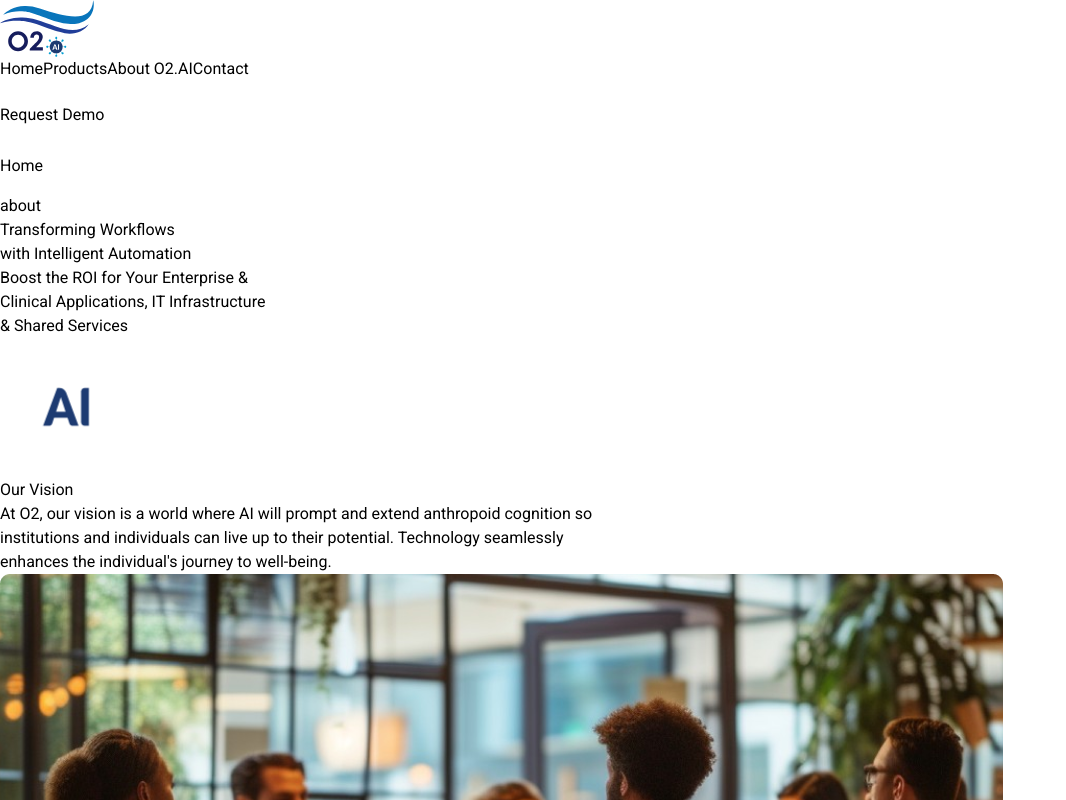
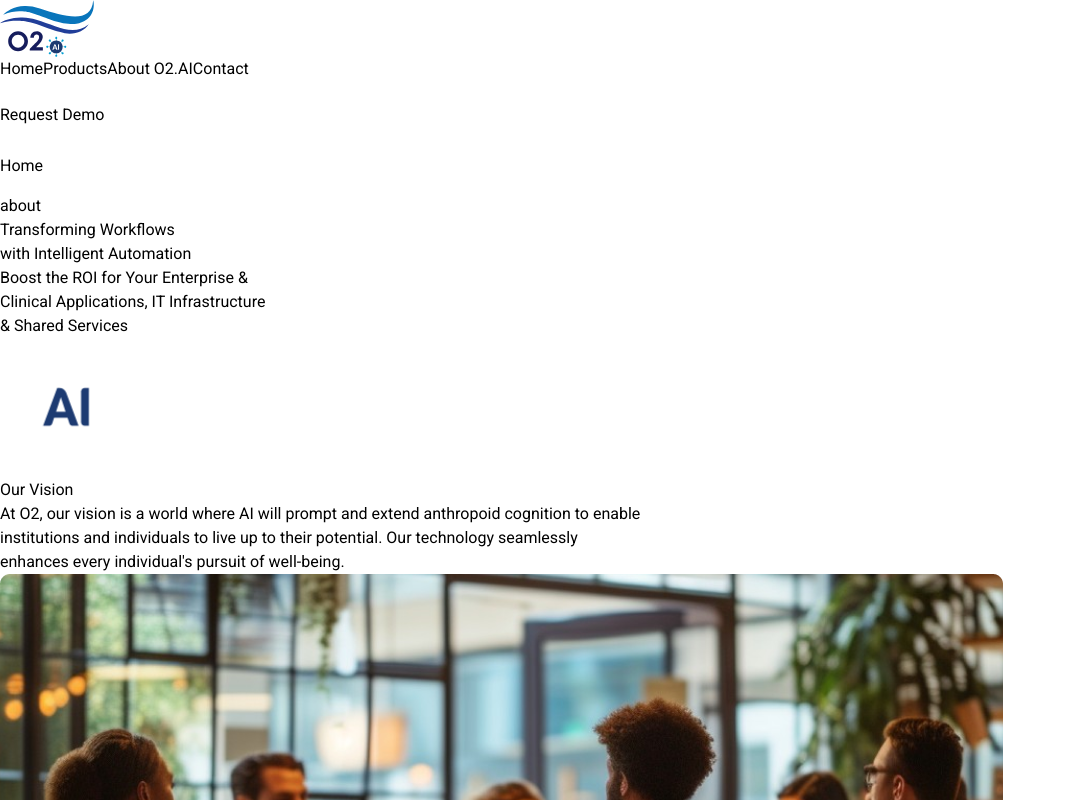
Before and after one commit to annaO2AI/o2ai, a Next.js app: page /about in a window 1280 px wide. Shown: the top 800 px of the page, without its empty margins (0-1066 px from the left). Built offline with nearby package versions, Linux system fonts and the light colour scheme.

Commit message:
UI fixed

```diff
--- a/app/about/components/About.tsx
+++ b/app/about/components/About.tsx
@@ -23,7 +23,7 @@ export default function About() {
       <div className="bg-[#fff] pt-16 pb-16" >
         <div className="text-center pb-16">
           <h3 className="o2-title text-[36px] font-bold">Our Vision</h3>
-          <div className="o2-sub-title text-[20px]">At O2, our vision is a world where AI will prompt and extend anthropoid cognition so <br></br> institutions and individuals can  live up to their potential. Technology seamlessly <br></br> enhances the individual&apos;s journey to well-being. </div>
+          <div className="o2-sub-title text-[20px]">At O2, our vision is a world where AI will prompt and extend anthropoid cognition to enable <br></br>institutions and individuals to live up to their potential. Our technology seamlessly <br></br>enhances every individual's pursuit of well-being.</div>
         </div>
         <Image
           src="/ourVison.png"
```
